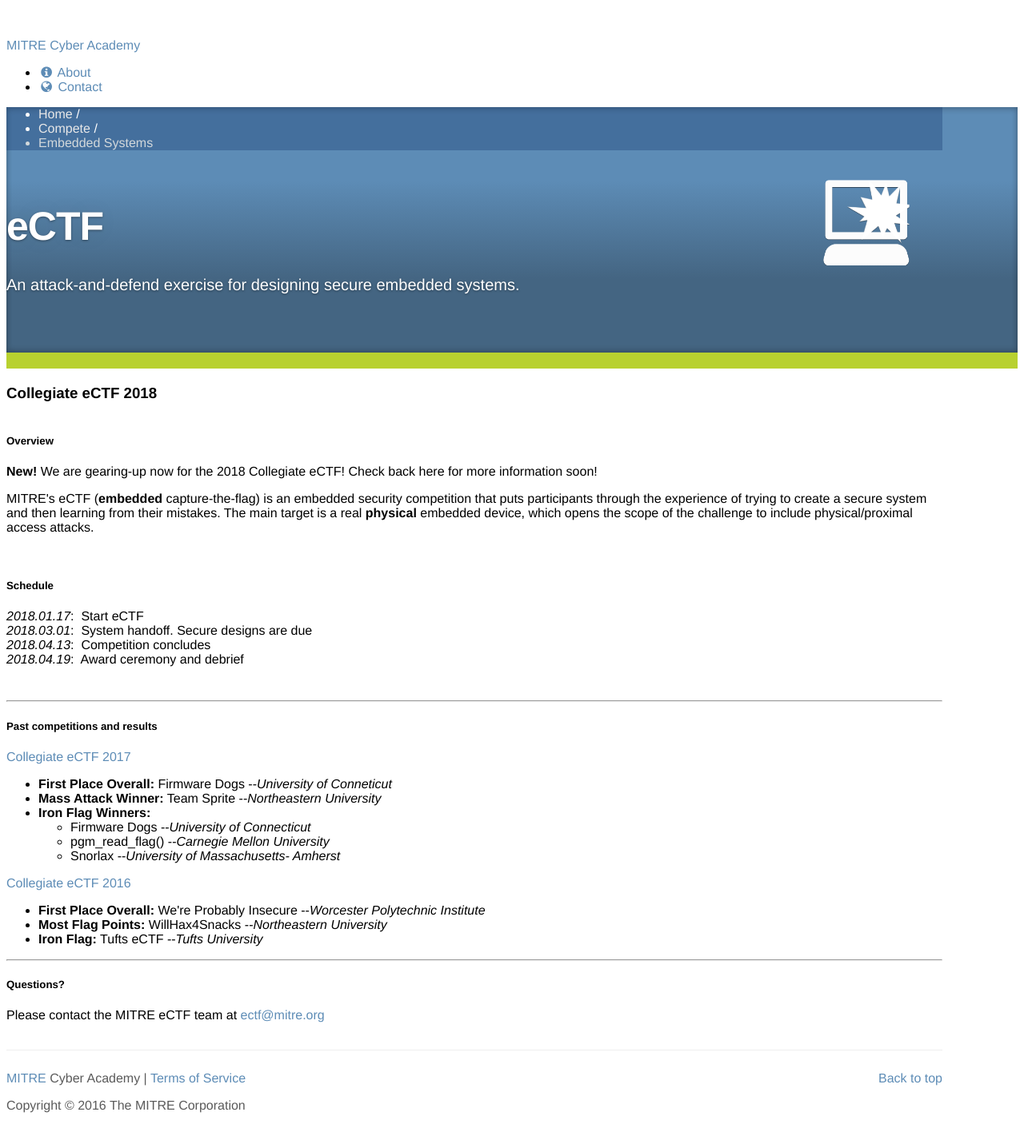
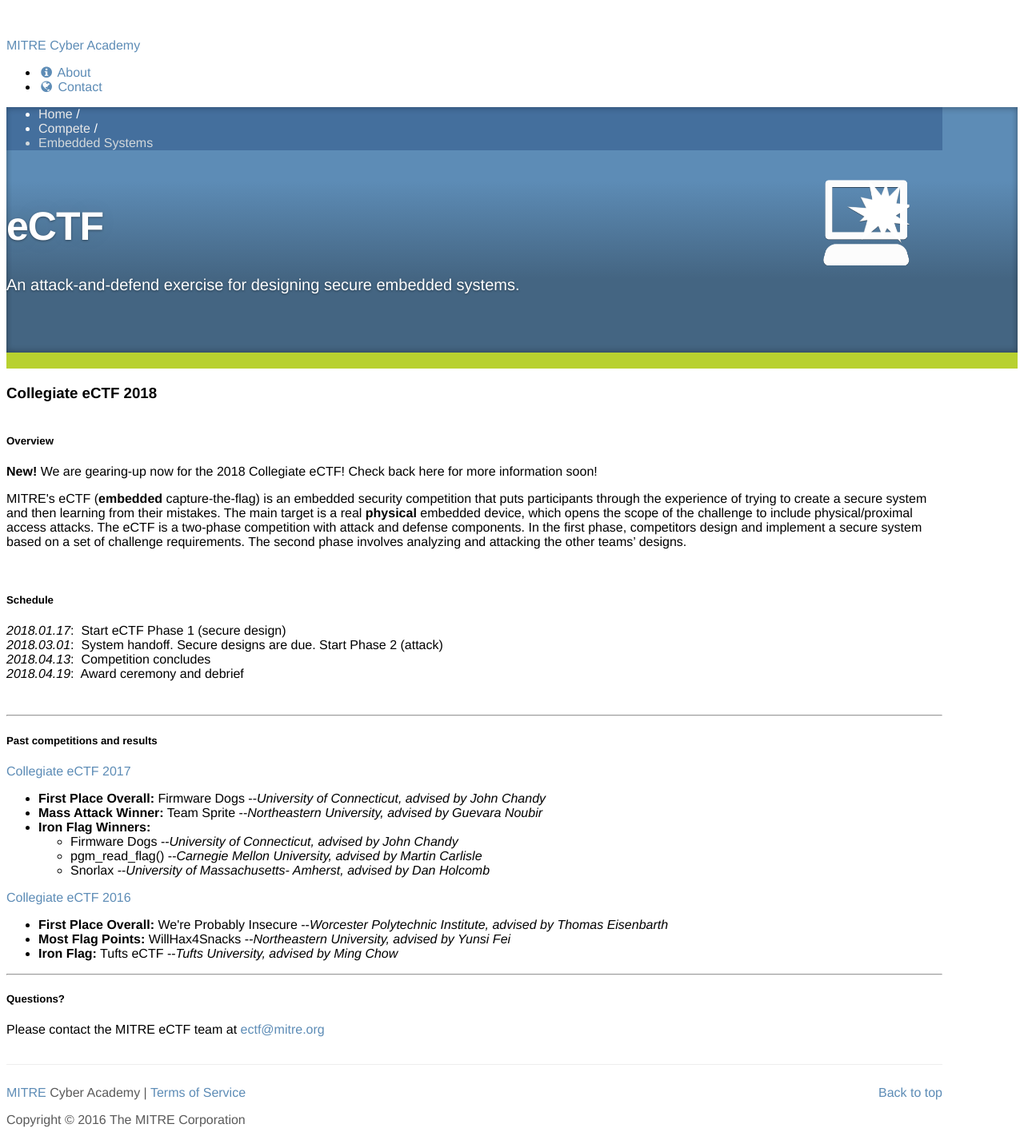
Before and after one commit to mitre-cyber-academy/mitre-cyber-academy.github.io, a Jekyll site: the page built from competitions/embedded/index.html, in a window 1280 px wide. Shown: the whole page at 80% size. Built offline with Jekyll 4.4.1, drawn with Linux system fonts in a browser that asks for light colours; nearby versions of some CDN libraries; library files that are not in the unit come from our copies.

Commit message:
fixed typos and added more detail

```diff
--- a/competitions/embedded/index.html
+++ b/competitions/embedded/index.html
@@ -29,14 +29,14 @@ title: MITRE Cyber Academy | Embedded
                 We are gearing-up now for the 2018 Collegiate eCTF!  Check back here for more information soon!
                 </p>
 
-                <p>MITRE's eCTF (<b>embedded</b> capture-the-flag) is an embedded security competition that puts participants through the experience of trying to create a secure system and then learning from their mistakes. The main target is a real <b>physical</b> embedded device, which opens the scope of the challenge to include physical/proximal access attacks.
+                <p>MITRE's eCTF (<b>embedded</b> capture-the-flag) is an embedded security competition that puts participants through the experience of trying to create a secure system and then learning from their mistakes. The main target is a real <b>physical</b> embedded device, which opens the scope of the challenge to include physical/proximal access attacks.  The eCTF is a two-phase competition with attack and defense components.  In the first phase, competitors design and implement a secure system based on a set of challenge requirements.  The second phase involves analyzing and attacking the other teams’ designs.
                 </p>
 
                 <br>
                 <h5>Schedule</h5>
                 <p>
-                <i>2018.01.17</i>:&nbsp; Start eCTF<br>
-                <i>2018.03.01</i>:&nbsp; System handoff. Secure designs are due<br>
+                <i>2018.01.17</i>:&nbsp; Start eCTF Phase 1 (secure design)<br>
+                <i>2018.03.01</i>:&nbsp; System handoff. Secure designs are due. Start Phase 2 (attack)<br>
                 <i>2018.04.13</i>:&nbsp; Competition concludes<br>
                 <i>2018.04.19</i>:&nbsp; Award ceremony and debrief<br>
                 </p>
@@ -46,21 +46,21 @@ title: MITRE Cyber Academy | Embedded
                 <h5>Past competitions and results</h5>
                 <p><a href='../ectf-2017/ectf17desc.html'>Collegiate eCTF 2017</a>
                 <ul>
-                   <li><b>First Place Overall:</b>  Firmware Dogs --<i>University of Conneticut</i></li>
-                      <li><b>Mass Attack Winner:</b>  Team Sprite --<i>Northeastern University</i></li>
+                   <li><b>First Place Overall:</b>  Firmware Dogs --<i>University of Connecticut, advised by John Chandy</i></li>
+                      <li><b>Mass Attack Winner:</b>  Team Sprite --<i>Northeastern University, advised by Guevara Noubir</i></li>
                    <li><b>Iron Flag Winners:</b></li>
-                   <ul><li>Firmware Dogs --<i>University of Connecticut</i></li>
-                      <li>pgm_read_flag() --<i>Carnegie Mellon University</i></li>
-                      <li>Snorlax --<i>University of Massachusetts- Amherst</i></li>
+                   <ul><li>Firmware Dogs --<i>University of Connecticut, advised by John Chandy</i></li>
+                      <li>pgm_read_flag() --<i>Carnegie Mellon University, advised by Martin Carlisle</i></li>
+                      <li>Snorlax --<i>University of Massachusetts- Amherst, advised by Dan Holcomb</i></li>
                    </ul>
                 </ul>
                 </p>
 
                 <p><a href='../ectf-2016/ectf16desc.html'>Collegiate eCTF 2016</a></p>
                 <ul>
-                   <li><b>First Place Overall:</b> We're Probably Insecure --<i>Worcester Polytechnic Institute</i></li>
-                   <li><b>Most Flag Points:</b> WillHax4Snacks --<i>Northeastern University</i></li>
-                   <li><b>Iron Flag:</b> Tufts eCTF --<i>Tufts University</i></li>
+                   <li><b>First Place Overall:</b> We're Probably Insecure --<i>Worcester Polytechnic Institute, advised by Thomas Eisenbarth</i></li>
+                   <li><b>Most Flag Points:</b> WillHax4Snacks --<i>Northeastern University, advised by Yunsi Fei</i></li>
+                   <li><b>Iron Flag:</b> Tufts eCTF --<i>Tufts University, advised by Ming Chow</i></li>
                 </ul>
                 <hr>
 
```
